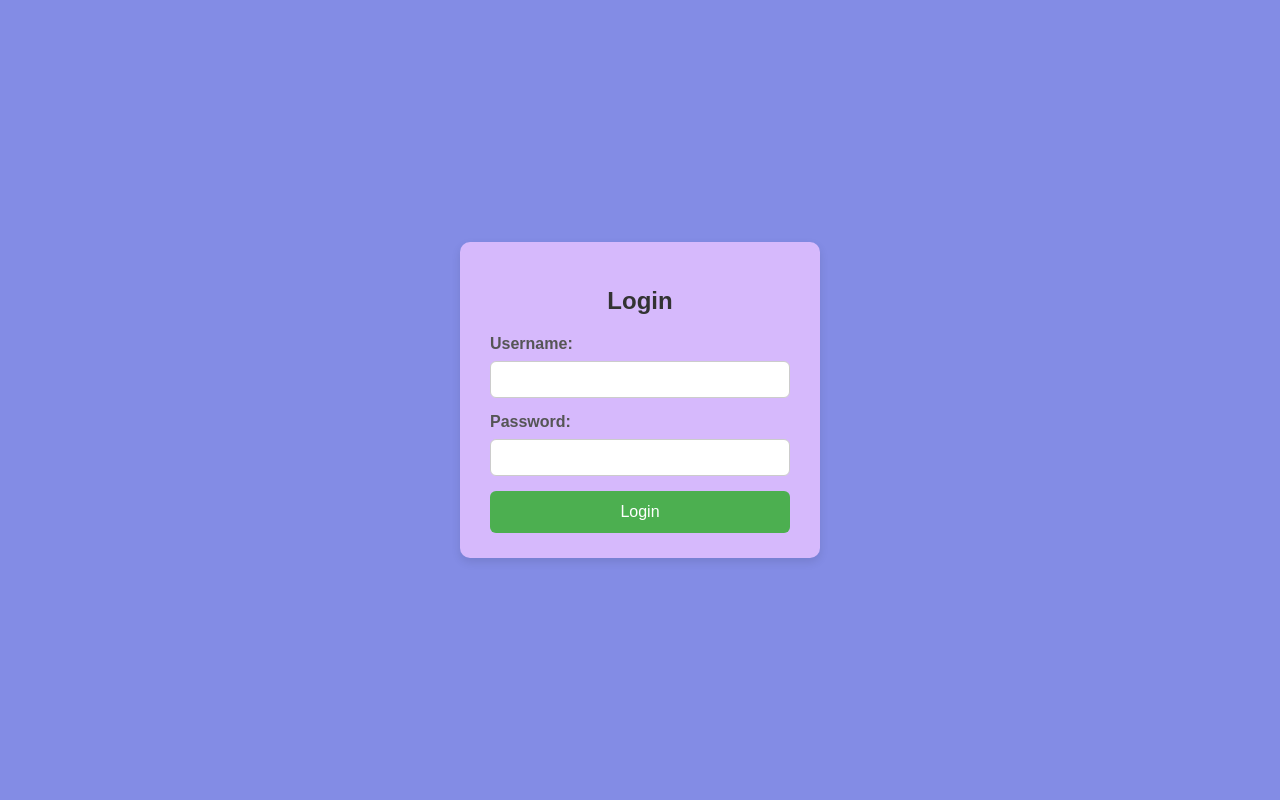
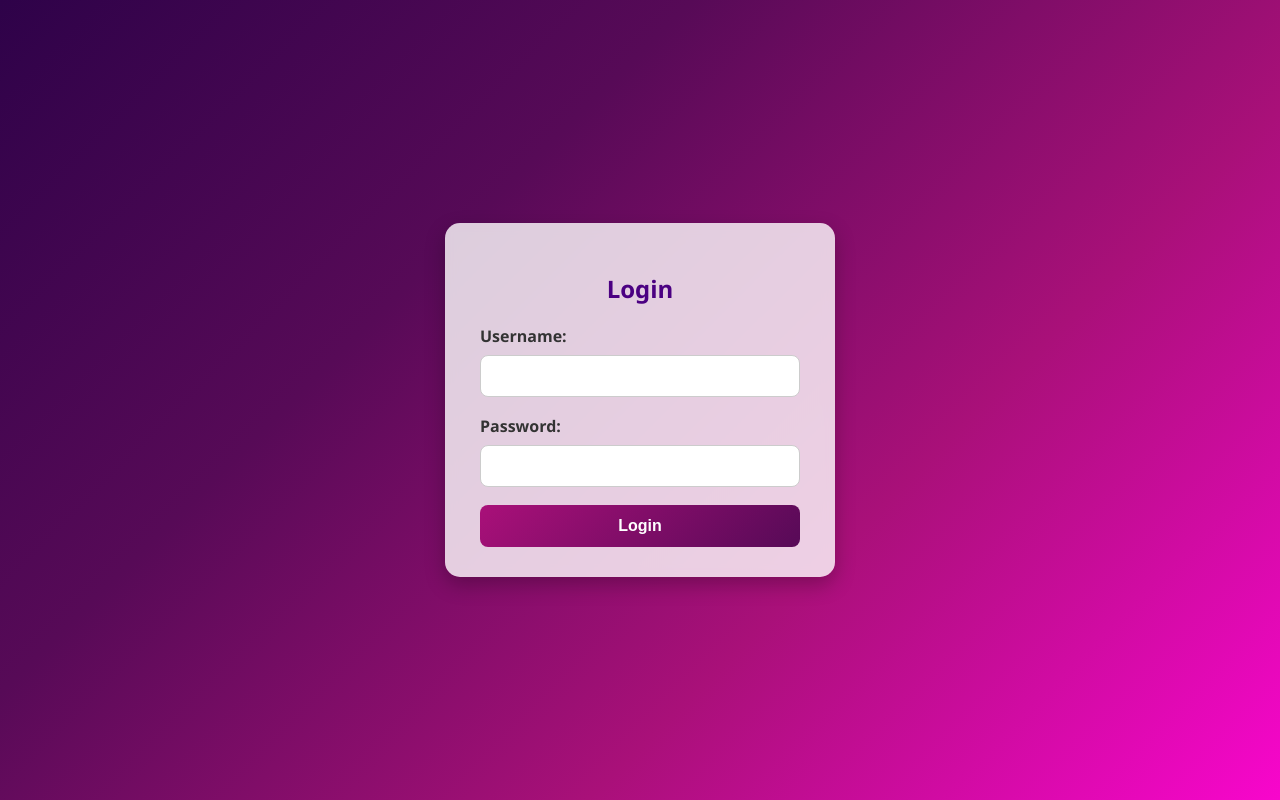
Before and after one commit to EuphoriaBot/Praktikum-PemWeb, a PHP site: page /login.php in a window 1280 px wide. Run offline with PHP 8.4, Linux system fonts and the light colour scheme.

Commit message:
Finish 90%

```diff
--- a/CSS/login.css
+++ b/CSS/login.css
@@ -1,6 +1,6 @@
 body {
-    font-family: Arial, sans-serif;
-    background: #838ce5;
+    font-family: 'Segoe UI', Arial, sans-serif;
+    background: linear-gradient(135deg, #2e0249, #570a57, #a91079, #f806cc);
     display: flex;
     justify-content: center;
     align-items: center;
@@ -9,50 +9,66 @@ body {
 }
 
 .login-container {
-    background: #d6b9fc;
-    padding: 25px 30px;
-    border-radius: 10px;
-    box-shadow: 0px 4px 10px rgba(0,0,0,0.1);
-    width: 300px;
+    background: #ffffffcc;
+    padding: 30px 35px;
+    border-radius: 15px;
+    box-shadow: 0px 8px 20px rgba(0,0,0,0.25);
+    width: 320px;
+    backdrop-filter: blur(6px);
 }
 
 h2 {
     text-align: center;
     margin-bottom: 20px;
-    color: #333;
+    color: #4b0082;
+    font-weight: bold;
 }
 
 label {
     font-weight: bold;
-    color: #555;
+    color: #333;
 }
 
-input[type="text"], input[type="password"] {
+input[type="text"],
+input[type="password"] {
     width: 100%;
-    padding: 10px;
-    margin: 8px 0 15px 0;
+    padding: 12px;
+    margin: 8px 0 18px 0;
     border: 1px solid #ccc;
-    border-radius: 6px;
+    border-radius: 8px;
     box-sizing: border-box;
+    font-size: 14px;
+    transition: all 0.3s ease;
+}
+
+input[type="text"]:focus,
+input[type="password"]:focus {
+    border-color: #a91079;
+    outline: none;
+    box-shadow: 0 0 6px rgba(169, 16, 121, 0.5);
 }
 
 button {
     width: 100%;
-    background: #4CAF50;
+    background: linear-gradient(135deg, #a91079, #570a57);
     color: white;
     padding: 12px;
     border: none;
-    border-radius: 6px;
+    border-radius: 8px;
     cursor: pointer;
     font-size: 16px;
+    font-weight: bold;
+    transition: all 0.3s ease;
 }
 
 button:hover {
-    background: #45a049;
+    background: linear-gradient(135deg, #570a57, #2e0249);
+    transform: scale(1.03);
 }
 
 .error {
-    color: red;
+    color: #d9534f;
     text-align: center;
     margin-bottom: 15px;
+    font-size: 14px;
 }
--- a/about.php
+++ b/about.php
@@ -29,7 +29,7 @@ if (!isset($_SESSION['username'])) {
           <li><a href="./about.php" class="active">About</a></li>
           <li><a href="./shop.php">Shop</a></li>
         </ul>
-        <a href="#" class="logout">Logout</a>
+        <a href="logout.php" class="logout">Logout</a>
       </nav>
     </header>
 
--- a/shop.php
+++ b/shop.php
@@ -29,7 +29,7 @@ if (!isset($_SESSION['username'])) {
           <li><a href="./about.php">About</a></li>
           <li><a href="./shop.php">Shop</a></li>
         </ul>
-        <a href="#" class="logout">Logout</a>
+        <a href="logout.php" class="logout">Logout</a>
       </nav>
     </header>
     <div class="header-line"></div>
```
